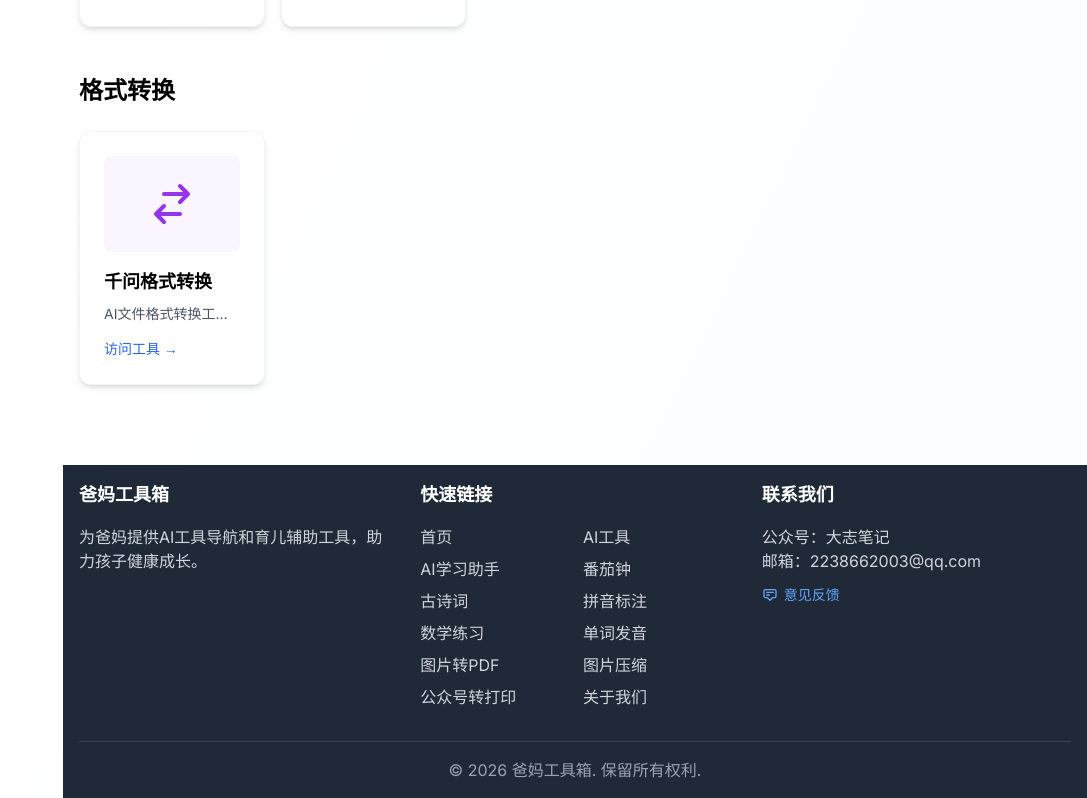
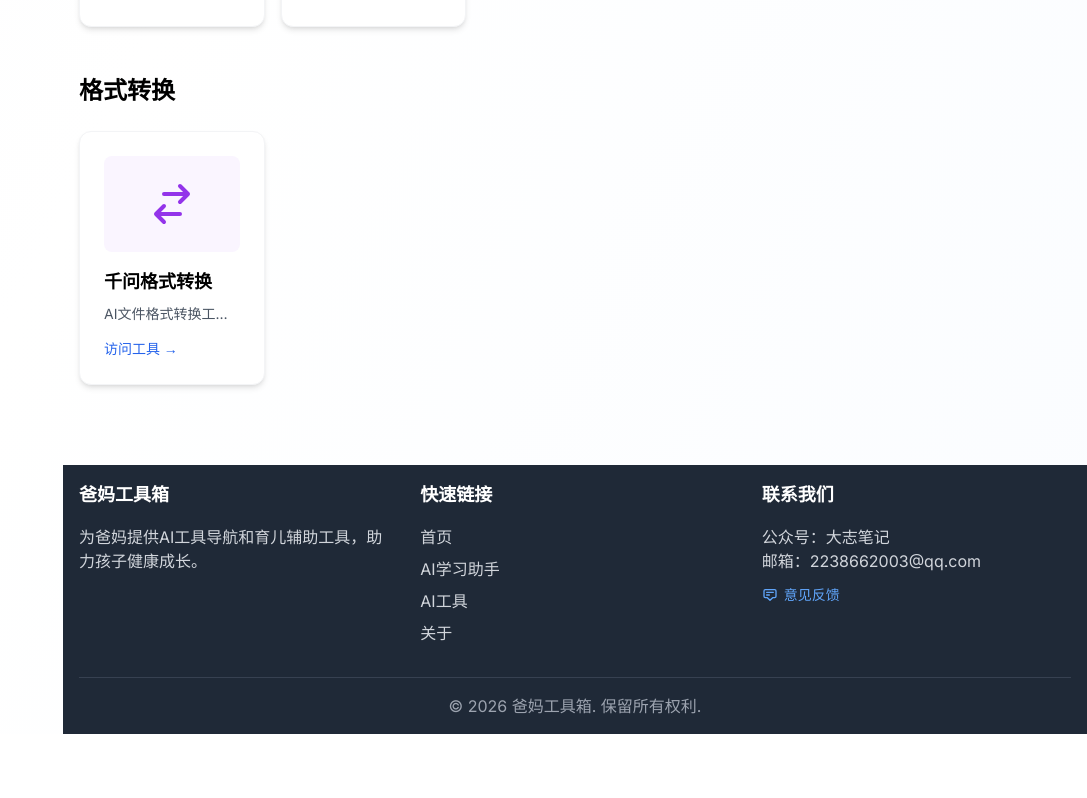
Before and after one commit to DazhiFe/parent-toolkit, a Vue app: page / in a window 1280 px wide. Shown: the part 1851-2649 px from the top of the page, without its empty margins (193-1280 px from the left). After the commit the page ends 2585 px from the top, so only its background shows below. Built offline with nearby package versions, Linux system fonts and the light colour scheme.

Commit message:
refactor: 底部快速链接精简为头部导航相同的4项

```diff
--- a/src/components/AppFooter.vue
+++ b/src/components/AppFooter.vue
@@ -22,19 +22,11 @@ const hasSideNav = computed(() => {
         </div>
         <div>
           <h3 class="text-lg font-semibold mb-4">快速链接</h3>
-          <ul class="grid grid-cols-2 gap-x-4 gap-y-2">
+          <ul class="space-y-2">
             <li><RouterLink to="/" class="text-gray-300 dark:text-gray-400 hover:text-white dark:hover:text-gray-200 transition-colors">首页</RouterLink></li>
+            <li><RouterLink to="/study-assistant" class="text-gray-300 dark:text-gray-400 hover:text-white dark:hover:text-gray-200 transition-colors">AI学习助手</RouterLink></li>
             <li><RouterLink to="/ai-tools" class="text-gray-300 dark:text-gray-400 hover:text-white dark:hover:text-gray-200 transition-colors">AI工具</RouterLink></li>
-            <li><RouterLink to="/study-assistant" class="text-gray-300 dark:text-gray-400 hover:text-white dark:hover:text-gray-200 transition-colors">AI学习助手</RouterLink></li>
-            <li><RouterLink to="/pomodoro-timer" class="text-gray-300 dark:text-gray-400 hover:text-white dark:hover:text-gray-200 transition-colors">番茄钟</RouterLink></li>
-            <li><RouterLink to="/ancient-poetry" class="text-gray-300 dark:text-gray-400 hover:text-white dark:hover:text-gray-200 transition-colors">古诗词</RouterLink></li>
-            <li><RouterLink to="/pinyin-annotation" class="text-gray-300 dark:text-gray-400 hover:text-white dark:hover:text-gray-200 transition-colors">拼音标注</RouterLink></li>
-            <li><RouterLink to="/mixed-math" class="text-gray-300 dark:text-gray-400 hover:text-white dark:hover:text-gray-200 transition-colors">数学练习</RouterLink></li>
-            <li><RouterLink to="/word-pronunciation" class="text-gray-300 dark:text-gray-400 hover:text-white dark:hover:text-gray-200 transition-colors">单词发音</RouterLink></li>
-            <li><RouterLink to="/image-to-pdf" class="text-gray-300 dark:text-gray-400 hover:text-white dark:hover:text-gray-200 transition-colors">图片转PDF</RouterLink></li>
-            <li><RouterLink to="/image-compress" class="text-gray-300 dark:text-gray-400 hover:text-white dark:hover:text-gray-200 transition-colors">图片压缩</RouterLink></li>
-            <li><RouterLink to="/wechat-article-print" class="text-gray-300 dark:text-gray-400 hover:text-white dark:hover:text-gray-200 transition-colors">公众号转打印</RouterLink></li>
-            <li><RouterLink to="/about" class="text-gray-300 dark:text-gray-400 hover:text-white dark:hover:text-gray-200 transition-colors">关于我们</RouterLink></li>
+            <li><RouterLink to="/about" class="text-gray-300 dark:text-gray-400 hover:text-white dark:hover:text-gray-200 transition-colors">关于</RouterLink></li>
           </ul>
         </div>
         <div>
```
